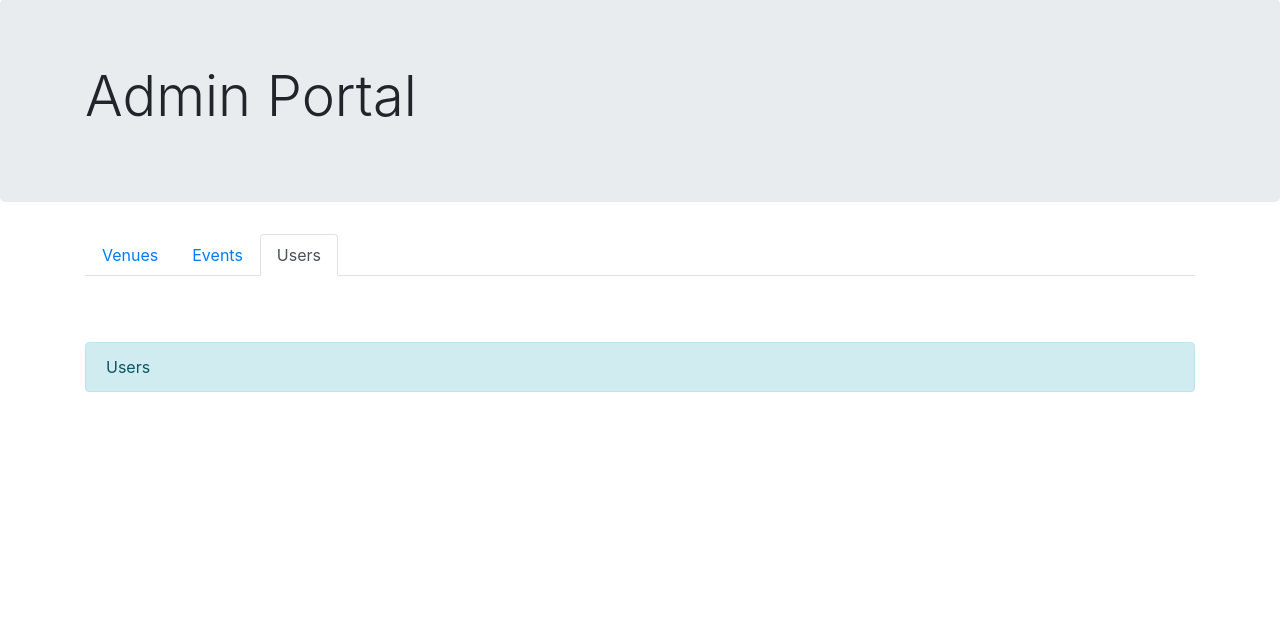
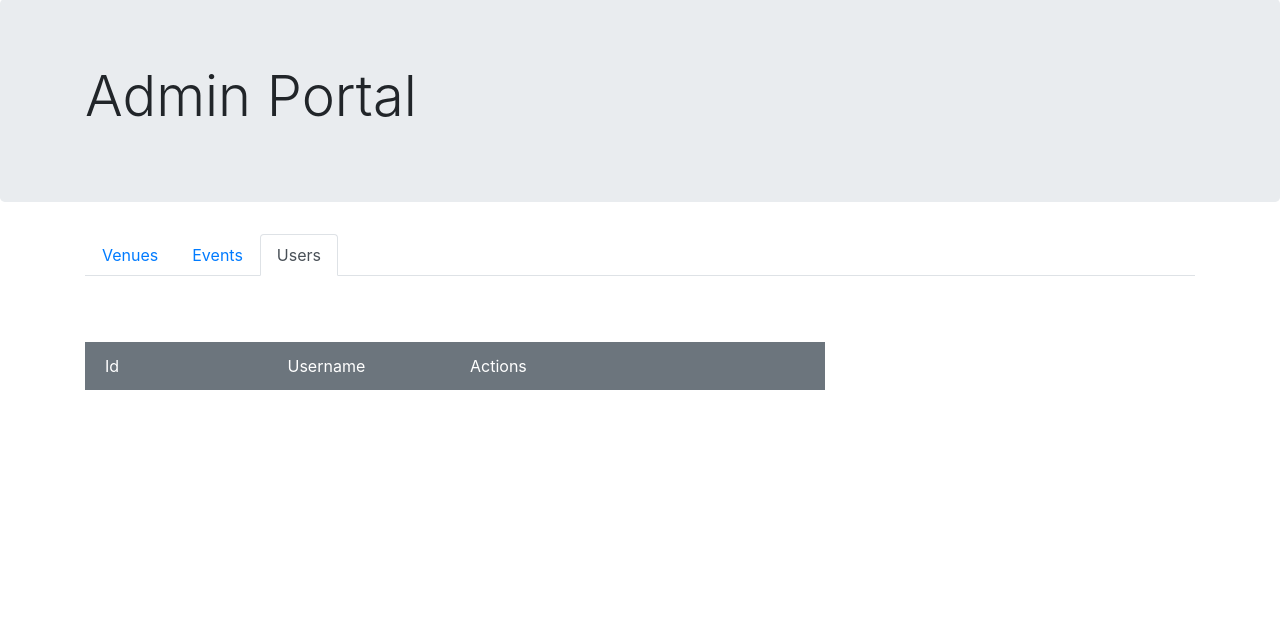
Before and after one commit to mxviteri/utexas-apad-project2, a Django app: page /admin/ in a window 1280 px wide, after a click on "Users". Shown: the part 57-689 px from the top of the page. Run offline with Django 3.2, Linux system fonts and the light colour scheme; data that the repository does not hold is empty; some libraries are stand-ins or nearby versions.

Commit message:
adding delete functionality for users

```diff
--- a/api/controllers.py
+++ b/api/controllers.py
@@ -14,9 +14,11 @@ db = pymysql.connect(
 cursor = db.cursor()
 
 def getUsers():
-	cursor.execute("select * from users")
-	users = cursor.fetchall()
-	return users
+	cursor.execute("select id, username, role from users")
+	result = cursor.fetchall()
+	UserRecord = namedtuple("UserRecord", "id, username, role")
+	users = map(UserRecord._make, result)
+	return list(users)
 
 def getEvents():
     events = []
@@ -77,6 +79,20 @@ def addUser(username, password, role):
 
 	db.commit()
 	msg = "User {} has been added successfully".format(username)
+	return msg
+
+def deleteUser(userId):
+	cursor.execute(
+		"delete from users where id = %s", (userId,)
+	)
+	rows = cursor.rowcount
+
+	if not rows == 1:
+		db.rollback()
+		raise Exception('User not deleted')
+
+	db.commit()
+	msg = "User {} has been deleted successfully".format(userId)
 	return msg
 
 def loginUser(username, password):
--- a/api/templates/admin.html
+++ b/api/templates/admin.html
@@ -20,7 +20,33 @@
             <div class="alert alert-info">Events</div>
         </div>
         <div class="tab-pane fade in active" id="users">
-            <div class="alert alert-info">Users</div>
+            <div class="container">
+                <div class="list-group list-group-flush row">
+                    <div class="list-group-item col-sm-8 bg-secondary text-white">
+                        <div class="row">
+                            <span class="col-sm-3">Id</span>
+                            <span class="col-sm-3">Username</span>
+                            <span class="col-sm-2">Actions</span>
+                        </div>
+                    </div>
+                    {% for user in users %}
+                    <div class="list-group-item list-group-item-action col-sm-8">
+                        <div class="row">
+                            <span class="col-sm-3">{{user.id|title }}</span>
+                            <span class="col-sm-3">{{user.username|title}}</span>
+                            <span class="col-sm-2">
+                                <form class="form-group" action="/action/delete_user" method="POST">
+                                    <input type="hidden" name="id" value={{user.id}}>
+                                    <button class="btn">
+                                        <i style="color: red;" class="far fa-trash-alt"></i>
+                                    </button>
+                                </form>
+                            </span>
+                        </div>
+                    </div>
+                    {% endfor %}
+                </div>
+            </div>
         </div>
     </div>
 </div>
--- a/api/views.py
+++ b/api/views.py
@@ -55,7 +55,12 @@ def my_events(request):
     return render(request, 'my_events.html', { "events": eventDict })
 
 def admin(request):
-    return render(request, 'admin.html')
+    users = controllers.getUsers()
+    context = {
+        "users": users
+    }
+
+    return render(request, 'admin.html', context)
 
 #### PAGE ACTIONS / REDIRECTS ####
 
@@ -136,12 +141,31 @@ def handleCreateEvent(request):
 
     return HttpResponseRedirect('/events/')
 
+def handleUserDelete(request):
+    try:
+        userId = request.POST.get("id")
+        controllers.deleteUser(userId)
+    except Exception as e:
+        print(e)
+
+    return HttpResponseRedirect('/admin/')
+
+
 #### REQUEST HANDLERS ####
 @require_http_methods(["GET"])
 def getUsers(request):
 	users = controllers.getUsers()
 	return JsonResponse({ "data": users })
 
+@require_http_methods(["DELETE"])
+def deleteUser(request):
+    try:
+        body = json.loads(request.body)
+        userId = body.get("id")
+        msg = controllers.deleteUser(userId)
+        return JsonResponse({ "msg": msg })
+    except Exception as e:
+        return JsonResponse({ "msg": e }, status=400)
 
 @require_http_methods(["GET"])
 def getEvents(request):
--- a/project2/templates/base.html
+++ b/project2/templates/base.html
@@ -65,5 +65,6 @@
 <script src="https://code.jquery.com/jquery-3.3.1.slim.min.js" integrity="sha384-q8i/X+965DzO0rT7abK41JStQIAqVgRVzpbzo5smXKp4YfRvH+8abtTE1Pi6jizo" crossorigin="anonymous"></script>
 <script src="https://cdnjs.cloudflare.com/ajax/libs/popper.js/1.14.7/umd/popper.min.js" integrity="sha384-UO2eT0CpHqdSJQ6hJty5KVphtPhzWj9WO1clHTMGa3JDZwrnQq4sF86dIHNDz0W1" crossorigin="anonymous"></script>
 <script src="https://stackpath.bootstrapcdn.com/bootstrap/4.3.1/js/bootstrap.min.js" integrity="sha384-JjSmVgyd0p3pXB1rRibZUAYoIIy6OrQ6VrjIEaFf/nJGzIxFDsf4x0xIM+B07jRM" crossorigin="anonymous"></script>
+<script src="https://kit.fontawesome.com/6f99368ff2.js"></script>
 </body>
 </html>
--- a/project2/urls.py
+++ b/project2/urls.py
@@ -33,10 +33,12 @@ urlpatterns = [
     path('action/join_event/<int:eventId>', views.handleJoinEvent),
     path('action/leave_event/<int:eventId>', views.handleLeaveEvent),
     path('action/create_event', views.handleCreateEvent),
+    path('action/delete_user', views.handleUserDelete),
     ## API ROUTES ##
     path('api/users', views.addUser),
     path('api/users/all', views.getUsers),
     path('api/users/login', views.loginUser),
+    path('api/users/delete', views.deleteUser),
     path('api/users/<int:userId>/events', views.getUserEvents),
     path('api/events', views.getEvents),
     path('api/events/<int:eventId>', views.joinEvent),
```
